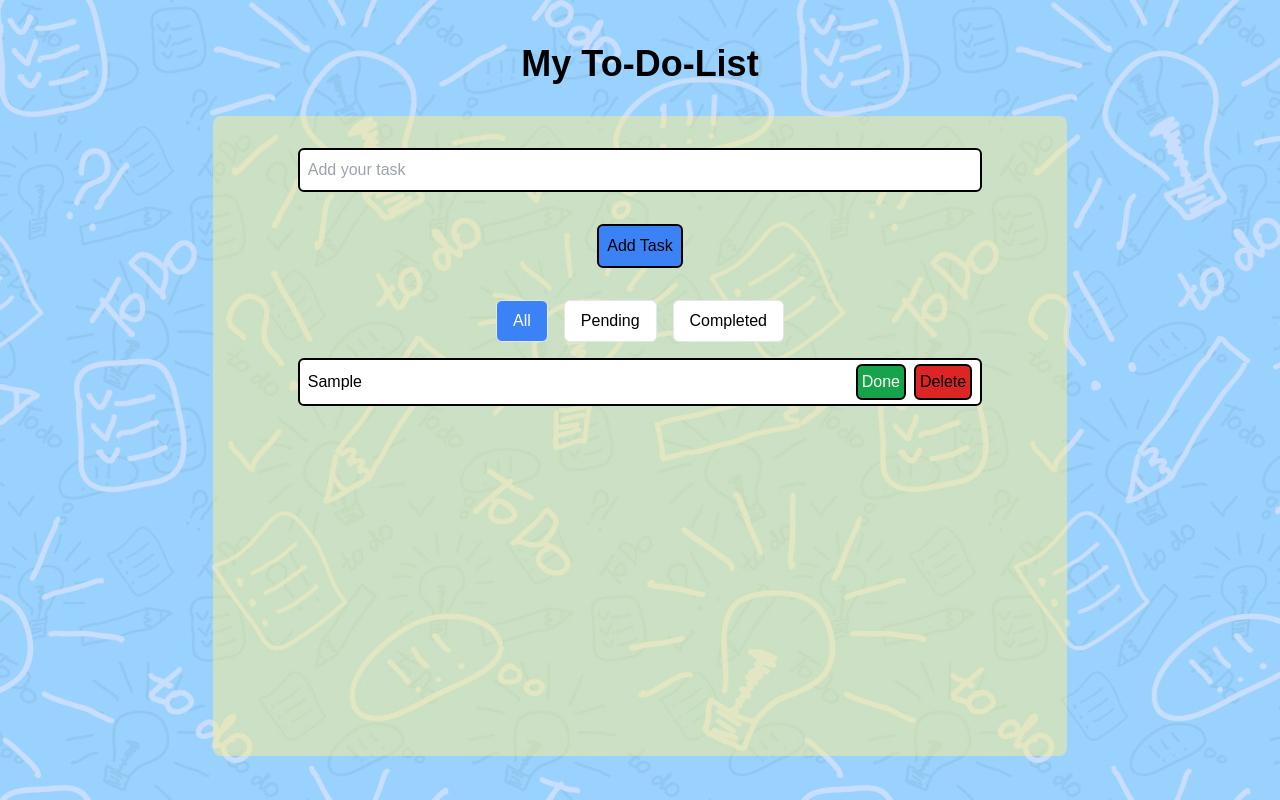
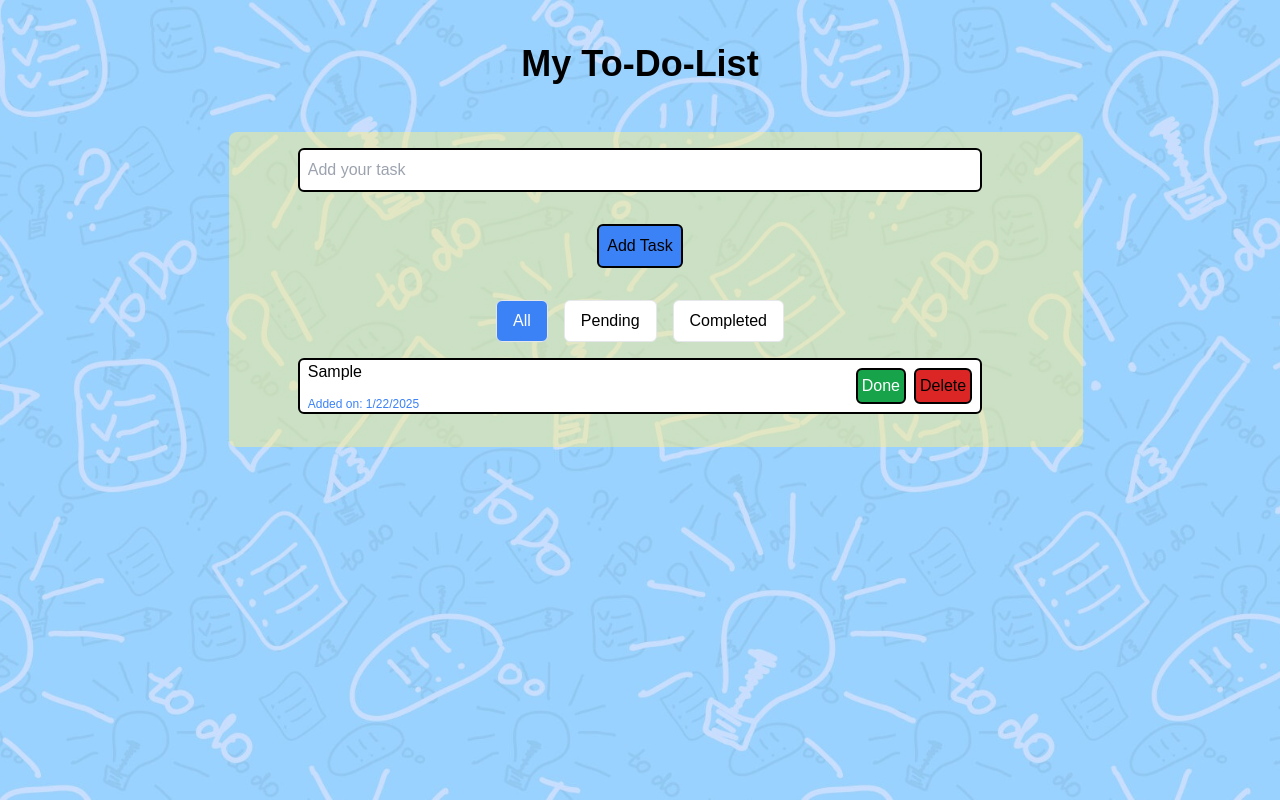
Before and after one commit to laranjeirapedro/portfolio_project--to-do-list, a Next.js app: page / in a window 1280 px wide. Both pictures are taken after typing "Sample" into the empty fields and a click on the button "Add Task". Built offline with nearby package versions, Linux system fonts and the light colour scheme.

Commit message:
add date and update task div design

```diff
--- a/src/app/components/TaskApp/TaskApp.tsx
+++ b/src/app/components/TaskApp/TaskApp.tsx
@@ -37,20 +37,36 @@ export const TaskApp = () => {
     );
   };
 
+  const getDate = () => {
+    const today = new Date();
+    const month = today.getMonth() + 1;
+    const year = today.getFullYear();
+    const date = today.getDate();
+    return `${month}/${date}/${year}`;
+  };
+  const [currentDate, setCurrentDate] = useState(getDate());
+
   const filteredTasks = taskList.filter((task) => {
     if (filter === "completed") return task.completed;
     if (filter === "pending") return !task.completed;
     return true;
   });
 
+  const baseHeight = 250;
+  const taskHeight = 65;
+  const yellowDivHeight = baseHeight + filteredTasks.length * taskHeight;
+
   return (
     <div
-      className="w-screen h-screen bg-contain bg-center flex flex-col justify-center items-center text-center"
+      className="w-screen h-screen overflow-y-auto bg-contain bg-center flex flex-col justify-center items-center text-center"
       style={{ backgroundImage: `url(${BG.src})` }}
     >
       <h1 className="text-4xl font-bold pb-8">My To-Do-List</h1>
       <div className="relative w-8/12 h-4/5 p-4">
-        <div className="absolute inset-0 bg-yellow-200 opacity-50 rounded-lg"></div>
+        <div
+          className="absolute w-full transition-all duration-500 bg-yellow-200 opacity-50 rounded-lg"
+          style={{ height: `${yellowDivHeight}px` }}
+        ></div>
         <div className="relative z-10">
           <form onSubmit={inputSubmit}>
             <input
@@ -63,6 +79,7 @@ export const TaskApp = () => {
             <button
               className="p-2 m-4 border-solid border-black border-2 rounded-md bg-blue-500"
               type="submit"
+              onClick={() => getDate()}
             >
               Add Task
             </button>
@@ -97,15 +114,31 @@ export const TaskApp = () => {
             {filteredTasks.map((task, index) => (
               <li
                 key={index}
-                className={`w-10/12 h-12 px-2 flex flex-wrap items-center justify-between mb-2 border-solid border-black border-2 rounded-md ${
-                  task.completed ? "bg-green-300 line-through" : "bg-white"
+                className={`w-10/12 h-14 px-2 flex flex-wrap items-center justify-between mb-2 border-solid border-black border-2 rounded-md ${
+                  task.completed ? "bg-green-300" : "bg-white"
                 }`}
               >
-                <span>{task.text}</span>
+                <div className="flex flex-col gap-3 text-left">
+                  <span
+                    className={`${
+                      task.completed ? "line-through text-gray-500" : ""
+                    }`}
+                  >
+                    {task.text}
+                  </span>
+                  <p className="text-xs text-blue-500">
+                    {task.completed
+                      ? `Completed on: ${currentDate}`
+                      : `Added on: ${currentDate}`}
+                  </p>
+                </div>
                 <div className="flex gap-2">
                   <button
                     className="p-1 bg-green-600 text-white border-2 border-black rounded-md"
-                    onClick={() => toggleComplete(index)}
+                    onClick={() => {
+                      toggleComplete(index);
+                      getDate();
+                    }}
                   >
                     {task.completed ? "Undo" : "Done"}
                   </button>
```
